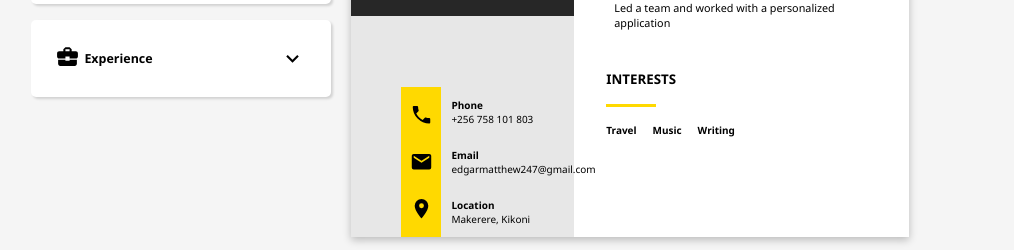
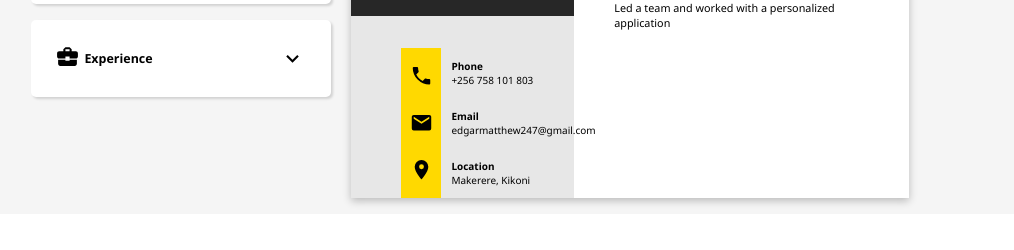
Before and after one commit to edgarmuyomba/cv-builder, a React (Vite) app: page / in a window 1280 px wide. Shown: the part 605-855 px from the top of the page, without its empty margins (135-1149 px from the left). After the commit the page ends 819 px from the top, so only its background shows below. Built offline with nearby package versions, Linux system fonts and the light colour scheme.

Commit message:
section clean up

```diff
--- a/src/components/CV.jsx
+++ b/src/components/CV.jsx
@@ -1,4 +1,4 @@
-import { Info, Contact, Profile, Work, Interests } from "./cv-sections";
+import { Info, Contact, Profile, Work } from "./cv-sections";
 import { forwardRef } from "react";
 
 const CV = forwardRef(({ resume, updateResume }, ref) => {
@@ -11,7 +11,6 @@ const CV = forwardRef(({ resume, updateResume }, ref) => {
         <div className="main">
             <Profile {...resume.profile} />
             <Work content={resume.work} updateContent={updateResume} />
-            <Interests />
         </div>
       </div>
     );
--- a/src/components/cv-sections.jsx
+++ b/src/components/cv-sections.jsx
@@ -112,27 +112,4 @@ function Work({ content, updateContent }) {
     );
 }
 
-function Interests() {
-    return (
-        <div className="interests">
-            <p className="title">INTERESTS</p>
-            <div className="tag"></div>
-            <ul>
-                <li>
-                    <div className="icon"></div>
-                    <p className="name">Travel</p>
-                </li>
-                <li>
-                    <div className="icon"></div>
-                    <p className="name">Music</p>
-                </li>
-                <li>
-                    <div className="icon"></div>
-                    <p className="name">Writing</p>
-                </li>
-            </ul>
-        </div>
-    );
-}
-
-export { Info, Contact, Profile, Work, Interests };
+export { Info, Contact, Profile, Work };
```
